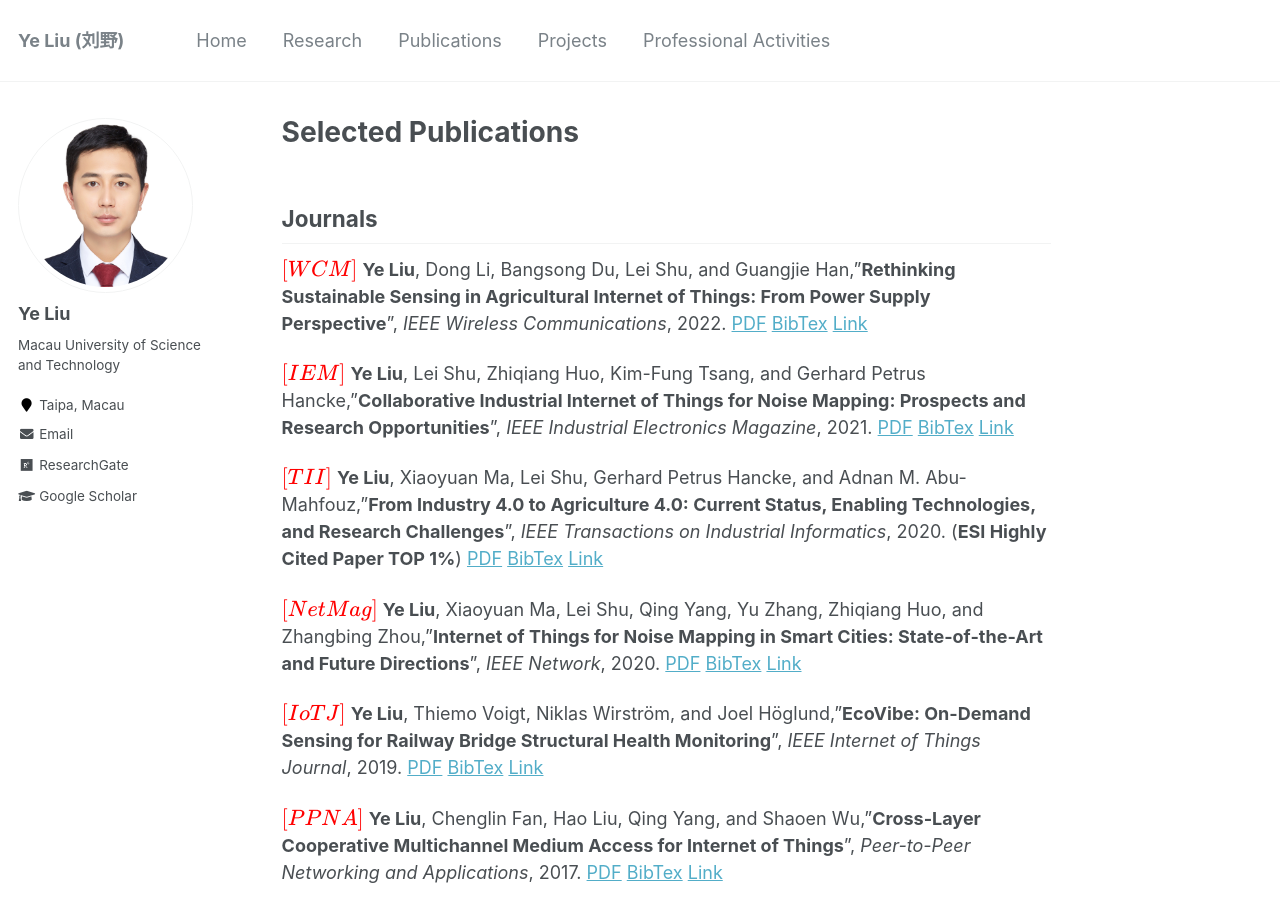
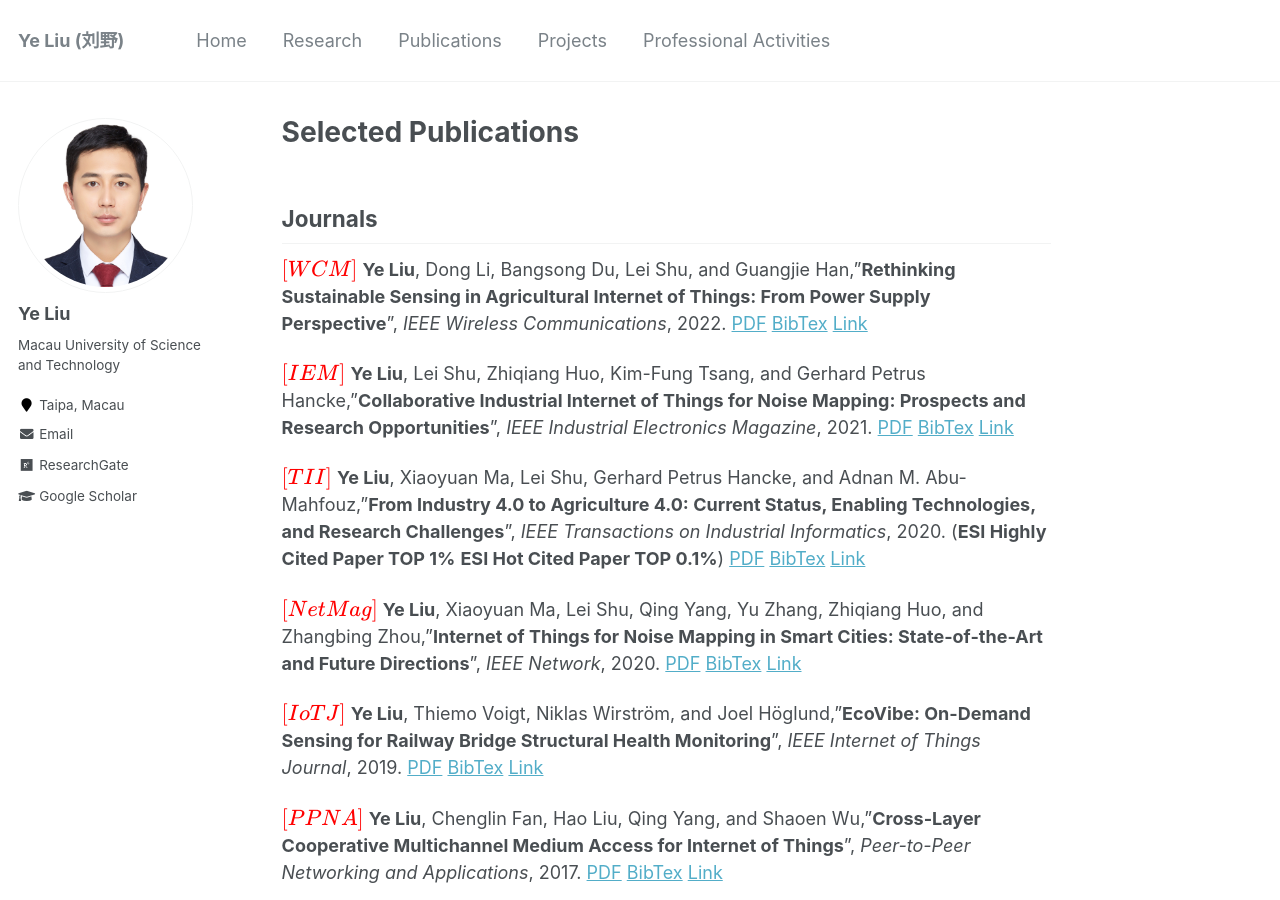
Before and after one commit to ChrisYe-Liu/chrisye-liu.github.io, a Jekyll site: the page built from _pages/publications.md, in a window 1280 px wide and 900 px high. Built offline with Jekyll 4.4.1, drawn with Linux system fonts in a browser that asks for light colours; formulas are drawn with MathJax 3.

Commit message:
Update publications.md

```diff
--- a/_pages/publications.md
+++ b/_pages/publications.md
@@ -17,7 +17,7 @@ $\color{red}{[IEM]}$
 
 $\color{red}{[TII]}$
 **Ye Liu**, Xiaoyuan Ma, Lei Shu, Gerhard Petrus Hancke, and Adnan M. Abu-Mahfouz,"**From Industry 4.0 to Agriculture 4.0: Current Status, Enabling Technologies, and Research Challenges**", *IEEE Transactions on Industrial Informatics*, 2020.
-(**ESI Highly Cited Paper TOP 1%**)
+(**ESI Highly Cited Paper TOP 1%** **ESI Hot Cited Paper TOP 0.1%**)
 [PDF](https://chrisye-liu.github.io/files/ye20agriculture4.pdf) [BibTex](https://chrisye-liu.github.io/files/bibtex/bib_agriculture4.txt) [Link](https://ieeexplore.ieee.org/document/9122412)
 
 $\color{red}{[NetMag]}$
```
